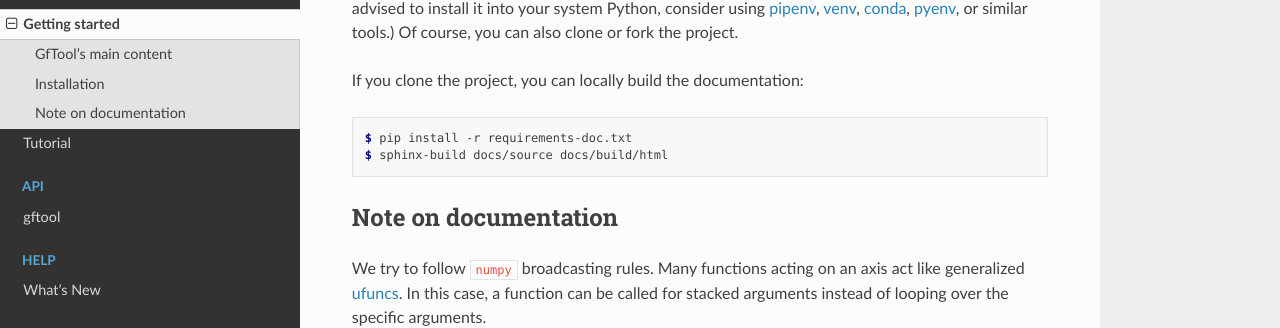
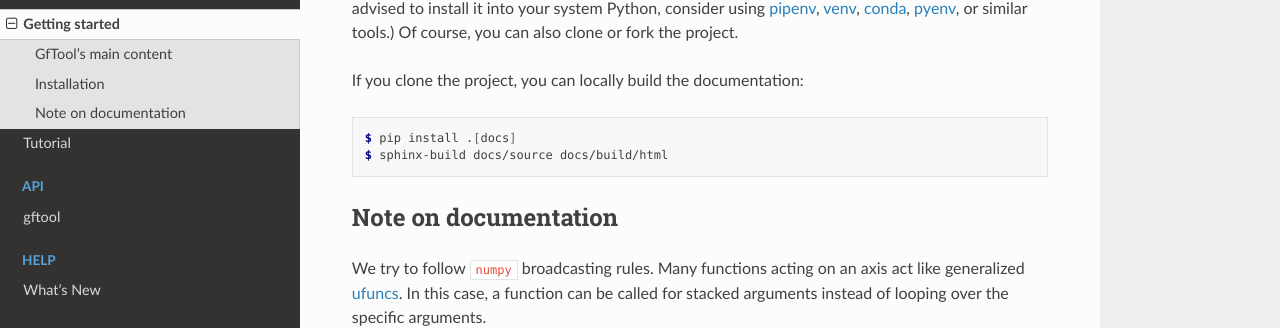
Before and after one commit to DerWeh/gftools, a Sphinx documentation site: the page built from docs/source/getting-started.rst, in a window 1280 px wide and 900 px high, scrolled down 1311 px. Shown: the part 129-457 px from the top of the window. Built offline with Sphinx 7.4.7 and the Read the Docs theme 3.1.0, drawn with Linux system fonts in a browser that asks for light colours; pages that are not in the unit, such as notebooks, are missing from menus; the version number could not be read and is left out; cross-references to code outside the pages are shown as plain code.

```diff
--- a/README.rst
+++ b/README.rst
@@ -57,7 +57,7 @@ If you clone the project, you can locally build the documentation:
 
 .. code-block:: console
 
-   $ pip install -r requirements-doc.txt
+   $ pip install .[docs]
    $ sphinx-build docs/source docs/build/html
 
 
--- a/docs/source/getting-started.rst
+++ b/docs/source/getting-started.rst
@@ -72,7 +72,7 @@ If you clone the project, you can locally build the documentation:
 
 .. code-block:: console
 
-   $ pip install -r requirements-doc.txt
+   $ pip install .[docs]
    $ sphinx-build docs/source docs/build/html
 
 
--- a/docs/source/requirements.txt
+++ /dev/null
@@ -1,5 +0,0 @@
-matplotlib
-numpydoc>=1.2.0,<1.9  # needed for validation
-sphinx>3.0.0   # https://github.com/readthedocs/readthedocs.org/issues/8616
-sphinx-rtd-theme>0.5.0
-sphinx-toggleprompt
--- a/requirements-doc.txt
+++ /dev/null
@@ -1,5 +0,0 @@
-matplotlib
-numpydoc>=1.2.0,<1.9  # needed for validation
-sphinx>=5.0.0,<8.0
-sphinx-toggleprompt
-sphinx_rtd_theme
```
Also changed, not shown: pyproject.toml (+7 -0 lines), .readthedocs.yml, 1 other file.
